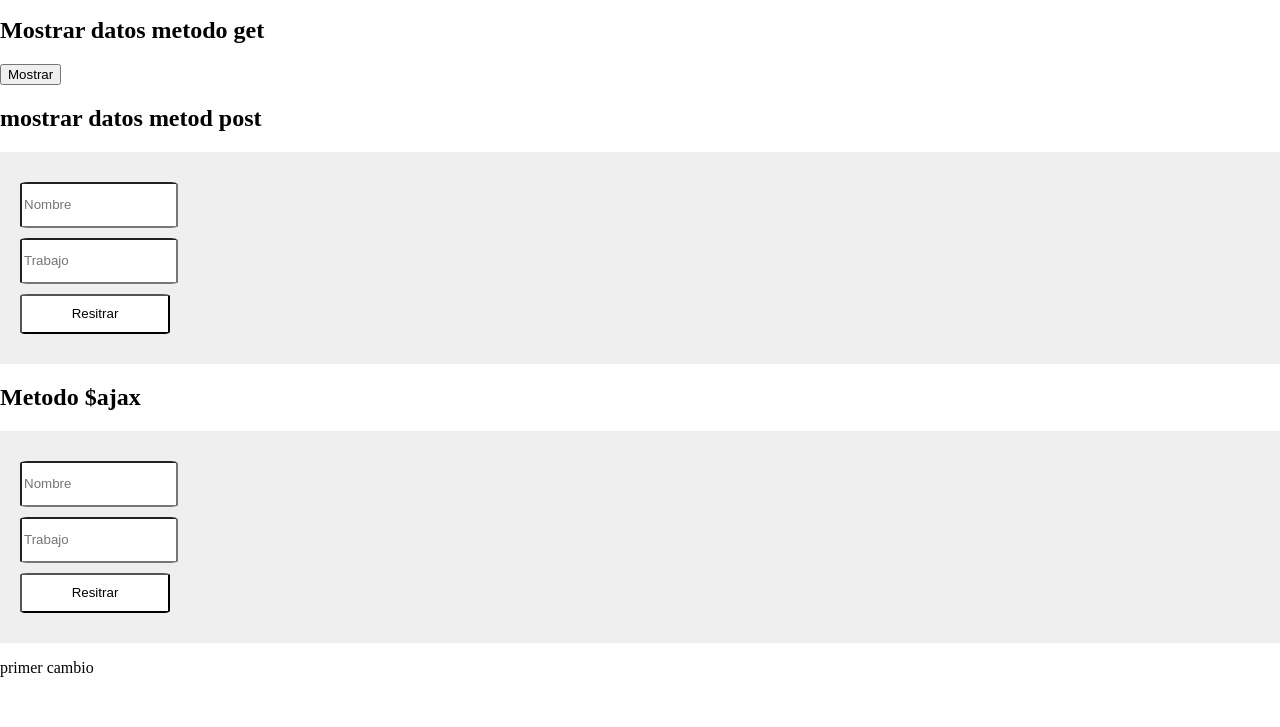
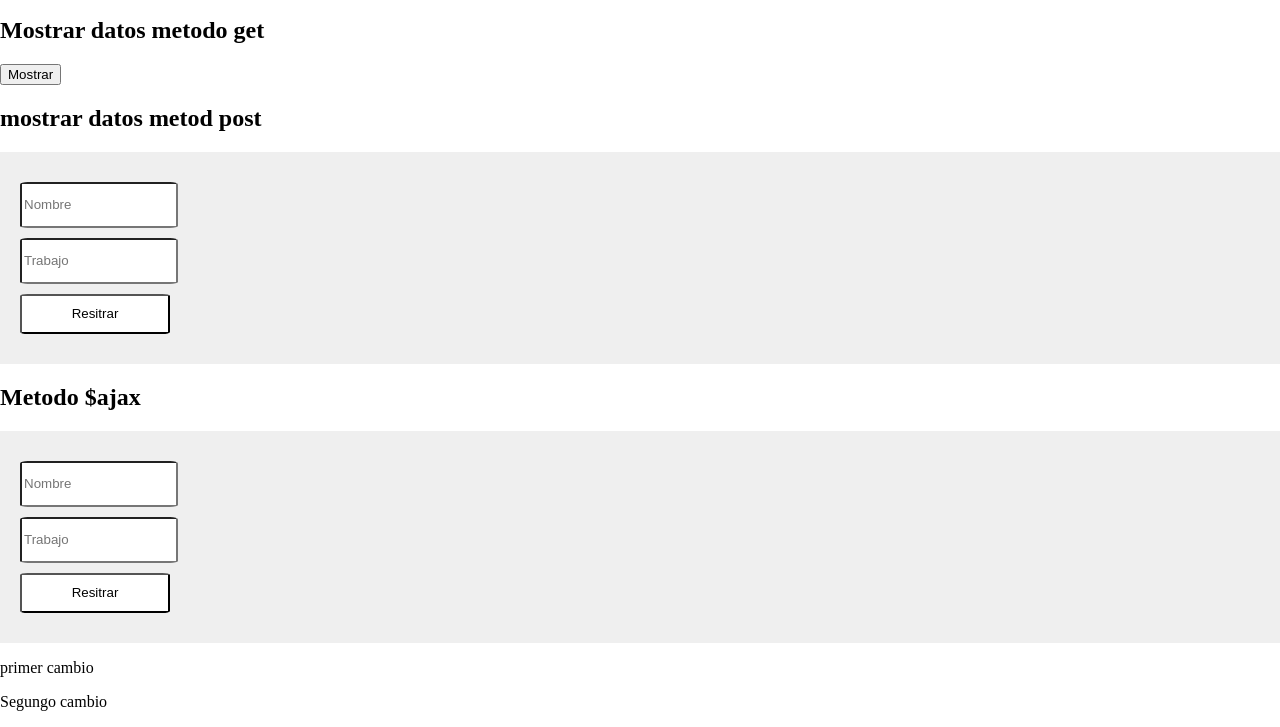
Before and after one commit to srquiroga/pruebaUno, a plain HTML site: page index.html in a window 1280 px wide. Shown: the part 81-808 px from the top of the page. Drawn offline with Linux system fonts and the light colour scheme.

Commit message:
Commit 3

```diff
--- a/index.html
+++ b/index.html
@@ -38,6 +38,7 @@
     </form>
 
     <p>primer cambio </p>
+    <p>Segungo cambio</p>
 
 
 </body>
```
